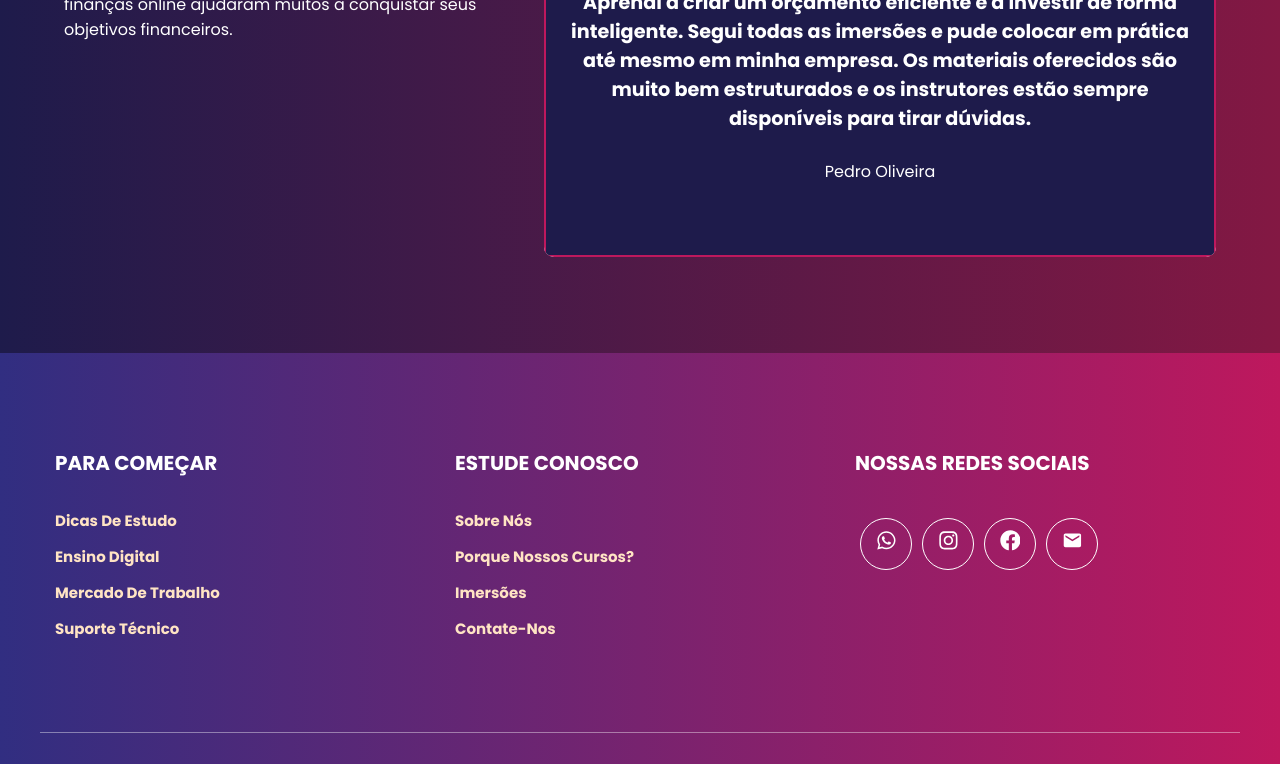
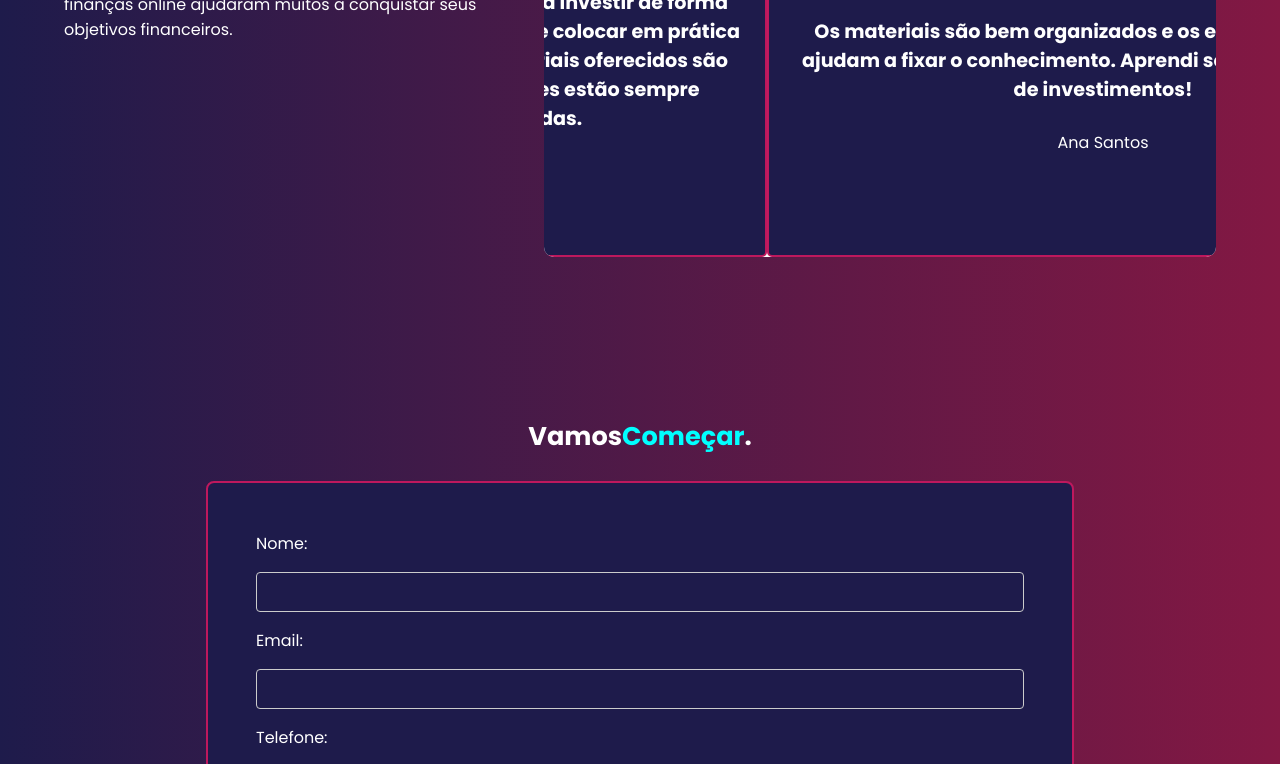
Before and after one commit to RodrigoMarques6/landing-page-test, a React (Create React App) app: page / in a window 1280 px wide. Shown: the part 2000-2764 px from the top of the page. Built offline with nearby package versions, Linux system fonts and the light colour scheme.

Commit message:
Ajustes finais

```diff
--- /dev/null
+++ b/src/components/Contact/index.tsx
@@ -0,0 +1,139 @@
+import React, { useState } from "react";
+import "./styles.css";
+
+export function Contact() {
+  const [formData, setFormData] = useState({
+    name: "",
+    email: "",
+    phone: "",
+    description: "",
+    course: "",
+  });
+
+  const handleChange = (
+    e: React.ChangeEvent<
+      HTMLInputElement | HTMLTextAreaElement | HTMLSelectElement
+    >
+  ) => {
+    const { name, value } = e.target;
+    setFormData((prevState) => ({
+      ...prevState,
+      [name]: value,
+    }));
+  };
+
+  const handleSubmit = (e: React.FormEvent<HTMLFormElement>) => {
+    e.preventDefault();
+    console.log("Dados do formulário:", formData);
+    alert("Formulário enviado com sucesso!");
+  };
+
+  return (
+    <section className="section-contact">
+      <div>
+        <h1 id="h1-courses">
+          Vamos<span id="span-courses">Começar</span>.
+        </h1>
+      </div>
+
+      <div className="section-registration">
+        <div className="form-container">
+          <form onSubmit={handleSubmit} className="registration-form">
+            <div className="form1">
+              <label>
+                Nome:
+                <input
+                  className="input"
+                  type="text"
+                  name="name"
+                  value={formData.name}
+                  onChange={handleChange}
+                  required
+                />
+              </label>
+
+              <label>
+                Email:
+                <input
+                  className="input"
+                  type="email"
+                  name="email"
+                  value={formData.email}
+                  onChange={handleChange}
+                  required
+                />
+              </label>
+
+              <label>
+                Telefone:
+                <input
+                  className="input"
+                  type="number"
+                  name="phone"
+                  value={formData.phone}
+                  onChange={handleChange}
+                  required
+                />
+              </label>
+            </div>
+            <div className="form2">
+              <label>
+                Observações:
+                <textarea
+                  className="input"
+                  name="description"
+                  value={formData.description}
+                  onChange={handleChange}
+                  required
+                />
+              </label>
+
+              <label>
+                Curso:
+                <select
+                  name="course"
+                  className="course"
+                  value={formData.course}
+                  onChange={handleChange}
+                  required
+                >
+                  <option value="" className="select">
+                    Selecione um curso
+                  </option>
+                  <option value="Finanças para Todos" className="select">
+                    Finanças para Todos
+                  </option>
+                  <option value="Renda Fixa Descomplicada" className="select">
+                    Renda Fixa Descomplicada
+                  </option>
+                  <option
+                    value="Investindo em Fundos Imobiliários"
+                    className="select"
+                  >
+                    Investindo em Fundos Imobiliários
+                  </option>
+                  <option value="Dominando a B3" className="select">
+                    Dominando a B3
+                  </option>
+                  <option value="Mercado de Ações dos EUA" className="select">
+                    Mercado de Ações dos EUA
+                  </option>
+                  <option
+                    value="Gestão de Carteiras Eficiente"
+                    className="select"
+                  >
+                    Gestão de Carteiras Eficiente
+                  </option>
+                </select>
+              </label>
+            </div>
+
+            <button type="submit" className="submit">
+              Enviar
+            </button>
+          </form>
+        </div>
+      </div>
+    </section>
+  );
+}
--- /dev/null
+++ b/src/components/Contact/styles.css
@@ -0,0 +1,107 @@
+.section-contact {
+  font-family: "Poppins", "Open Sans", sans-serif;
+
+  justify-content: center;
+  align-items: center;
+  margin: 0;
+  margin-bottom: 2rem;
+}
+
+.section-registration {
+  display: flex;
+  justify-content: center;
+  align-items: center;
+  width: 100%;
+}
+
+.form-container {
+  border: 2px solid #be185d;
+  background-color: rgb(30 27 75);
+  padding: 3rem;
+  border-radius: 8px;
+  width: 60%;
+  color: white;
+}
+
+.registration-form {
+  color: white;
+  flex-wrap: wrap;
+  justify-content: space-between;
+}
+
+.registration-form label {
+  flex: 0 0 calc(50% - 10px);
+  margin-bottom: 15px;
+}
+
+.registration-form input,
+.registration-form textarea,
+.registration-form select {
+  width: 100%;
+  padding: 10px;
+  border: 1px solid #ccc;
+  border-radius: 4px;
+  font-size: 16px;
+  margin-top: 1rem;
+  background-color: transparent;
+  box-sizing: border-box;
+}
+
+.registration-form textarea {
+  resize: vertical;
+  min-height: 100px;
+}
+
+.registration-form button {
+  background: linear-gradient(to right, #312e81, #be185d);
+  border: none;
+  padding: 10px 20px;
+  color: #fff;
+  font-size: 16px;
+  cursor: pointer;
+  border-radius: 4px;
+  transition: background 0.3s ease;
+}
+
+.registration-form button:hover {
+  background: linear-gradient(to right, #be185d, #312e81);
+}
+
+@media (max-width: 600px) {
+  .registration-form label {
+    flex: 0 0 100%;
+  }
+}
+
+.submit {
+  width: 100%;
+  margin-top: 1rem;
+}
+
+.course {
+    color: white;
+    background-color: #312e81;
+}
+
+.select {
+    color: black;
+}
+
+.h2-contact {
+    text-align: center;
+}
+
+.input {
+    color: white;
+    margin-bottom: 1rem;
+}
+
+input[type=number]::-webkit-inner-spin-button {
+    -webkit-appearance: none;
+
+}
+input[type=number] {
+   -moz-appearance: textfield;
+   appearance: textfield;
+
+}
--- a/src/components/Courses/index.tsx
+++ b/src/components/Courses/index.tsx
@@ -18,8 +18,8 @@ export function Courses() {
           <br />
           <p>
             Explore nossas imersões do Mercado Financeiro e consiga
-            rentabilidades que vão além das expectativas,
-            garantindo um futuro financeiro próspero!
+            rentabilidades que vão além das expectativas, garantindo um futuro
+            financeiro próspero!
           </p>
         </div>
         <div className="div2-courses">
--- a/src/components/Courses/styles.css
+++ b/src/components/Courses/styles.css
@@ -5,7 +5,7 @@
   min-height: 90vh;
   margin: auto;
   margin-top: 20px;
-  font-family: 'Poppins';
+  font-family: "Poppins";
 }
 
 .div1-courses {
@@ -16,7 +16,6 @@
 .div2-courses {
   width: 60%;
   margin-left: 5%;
-
 }
 
 @media (max-width: 699px) {
--- a/src/components/Header/index.tsx
+++ b/src/components/Header/index.tsx
@@ -3,10 +3,8 @@ import "./styles.css";
 
 export function Header() {
   return (
-    <section
-      className="container-header"
-      // style={{ position: "fixed" }}
-    >
+    <section className="container-header">
+      <p className="logo">LOGO</p>
       <div className="mobile-content"></div>
 
       <nav className="nav-header">
--- a/src/components/Header/styles.css
+++ b/src/components/Header/styles.css
@@ -58,32 +58,14 @@
   }
 }
 
-/* export const MobileIcon = styled.div`
-  display: none;
-  @media (max-width: 994px) {
-    display: block;
-    position: absolute;
-    top: 1rem;
-    right: 1rem;
-    cursor: pointer;
-    z-index: 20;
-  }
-`
-
-interface Click {
-  readonly open: boolean
-} */
-
 .nav-header {
   @media (max-width: 994px) {
     height: 100vh;
     width: 100vw;
-    background: greenyellow;
+    background: #312e81;
     z-index: 10;
     opacity: 0.95;
     position: fixed;
-    /* transform: ${({ open }) => (open ? 'translateX(0)' : 'translateX(100%)')}; */
-    transition: transform 0.5s ease-in-out;
   }
 
   ul {
@@ -146,16 +128,6 @@ interface Click {
   }
 }
 
-/* export const Icons = styled.div`
-  @media (min-width: 995px) {
-    display: none;
-  }
-
-  display: flex;
-  justify-content: center;
-  align-items: center;
-  gap: 1.1rem;
-  margin-top: 1.7rem;
-  font-size: 1.5rem;
-  cursor: pointer;
-` */
+.logo {
+  color: aqua;
+}
--- a/src/index.tsx
+++ b/src/index.tsx
@@ -7,6 +7,7 @@ import { Footer } from "./components/Footer";
 import { Home2 } from "./components/Home";
 import { Courses } from "./components/Courses";
 import { Depositions } from "./components/Depositions";
+import { Contact } from "./components/Contact";
 export default function Home() {
   return (
     <>
@@ -15,6 +16,7 @@ export default function Home() {
         <Home2 />
         <Courses />
         <Depositions/>
+        <Contact/>
       </section>
       <Footer />
     </>
```
Also changed, not shown: src/components/Depositions/index.tsx (+5 -2 lines), src/components/Footer/index.tsx (+72 -15 lines), src/components/Home/index.tsx (+6 -3 lines).
